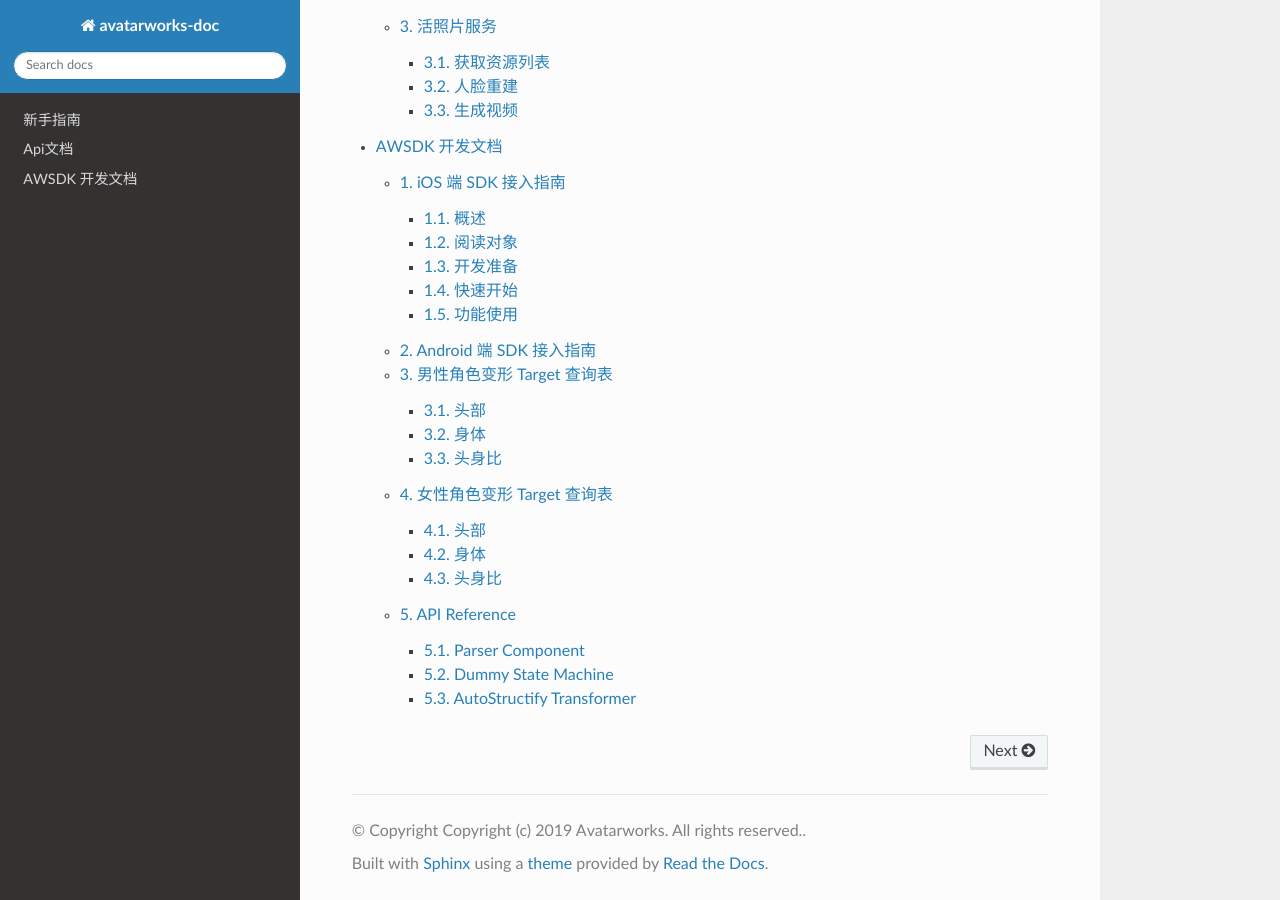
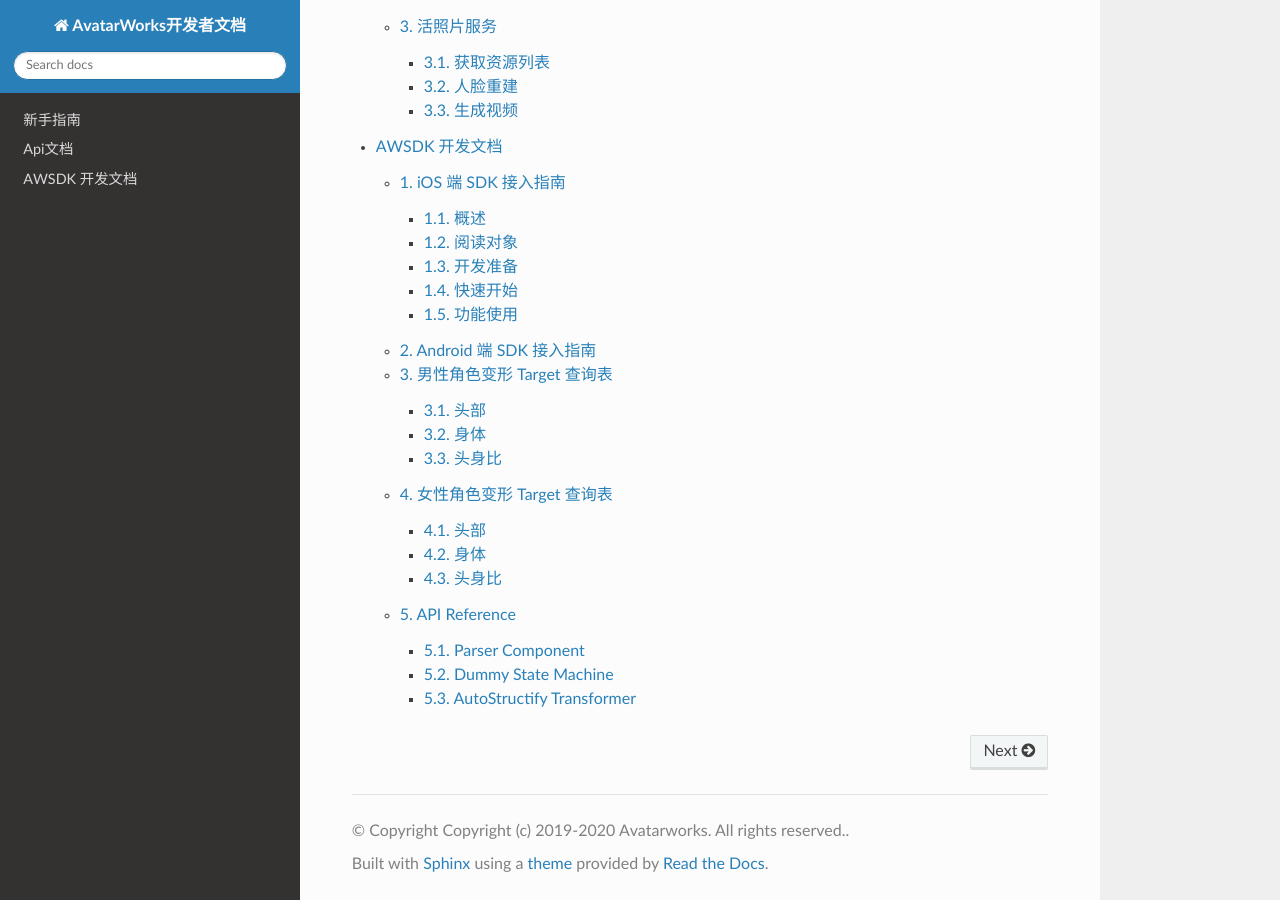
Before and after one commit to avatarworks/doc, a Sphinx documentation site: the page built from source/index.rst, in a window 1280 px wide and 900 px high, scrolled down 657 px. Built offline with Sphinx 7.4.7 and the Read the Docs theme 2.0.0, drawn with Linux system fonts in a browser that asks for light colours.

Commit message:
Update conf.py

```diff
--- a/source/conf.py
+++ b/source/conf.py
@@ -14,12 +14,13 @@ import os
 import sys
 sys.path.insert(0, os.path.abspath('.'))
 import sphinx_rtd_theme
+import datetime
 
 # -- Project information -----------------------------------------------------
 
-project = 'avatarworks-doc'
-copyright = u'Copyright (c) 2019 Avatarworks. All rights reserved.'
-author = 'Avatarworks'
+project = 'AvatarWorks开发者文档'
+copyright = 'Copyright (c) 2019-' + str(datetime.datetime.now().year) + ' Avatarworks. All rights reserved.'
+author = 'AvatarWorks'
 
 # The full version, including alpha/beta/rc tags
 release = '0.1'
```
